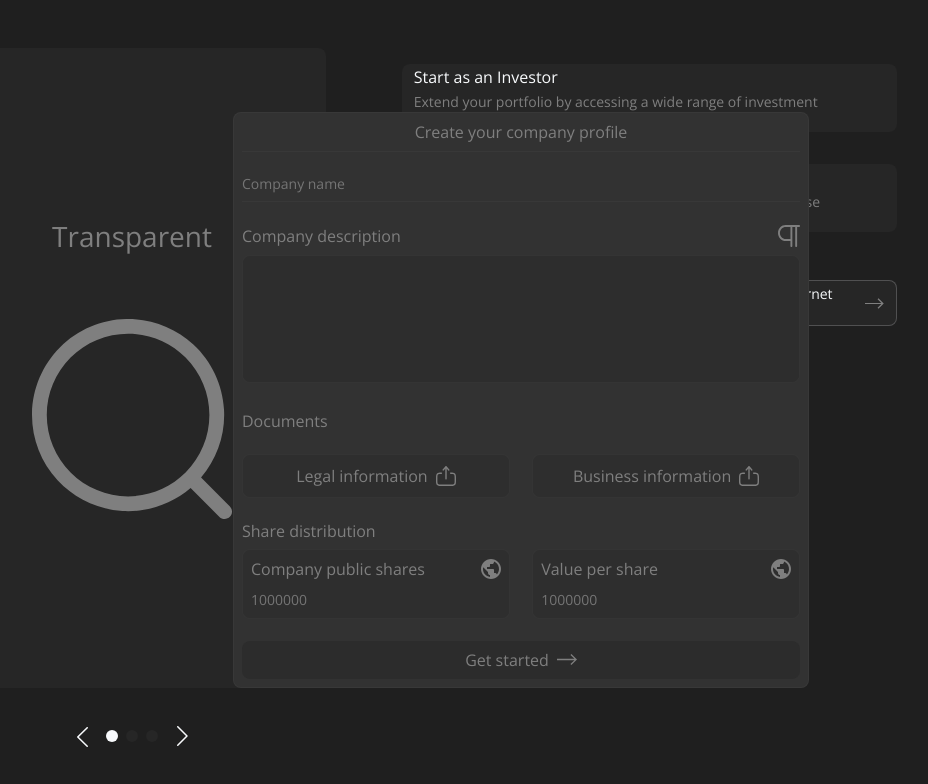
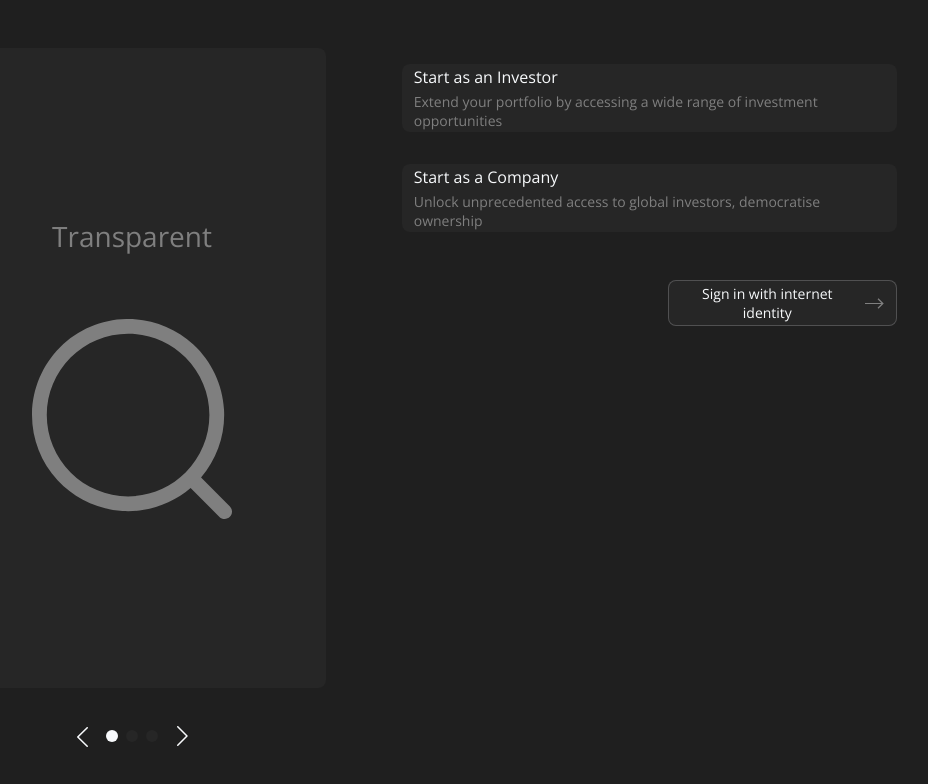
Before and after one commit to Equinshare/CanisterApp, a React (Vite) app: page / in a window 1280 px wide. Shown: the top 784 px of the page, without its empty margins (119-1047 px from the left). Built offline with nearby package versions, Linux system fonts and the light colour scheme.

Commit message:
minor update

```diff
--- a/src/screens/Auth.tsx
+++ b/src/screens/Auth.tsx
@@ -1,6 +1,5 @@
 import { JSX, useState } from "react";
 import { Carousel } from "../components/auth/Carousel";
-import { CompanyProfile } from "../components/auth/CompanyProfile";
 import {
   ArrowIcon,
   ChevronLeftIcon,
@@ -127,8 +126,6 @@ export default function Auth(): JSX.Element {
           </button>
         </div>
       </section>
-
-      <CompanyProfile />
     </>
   );
 }
```
